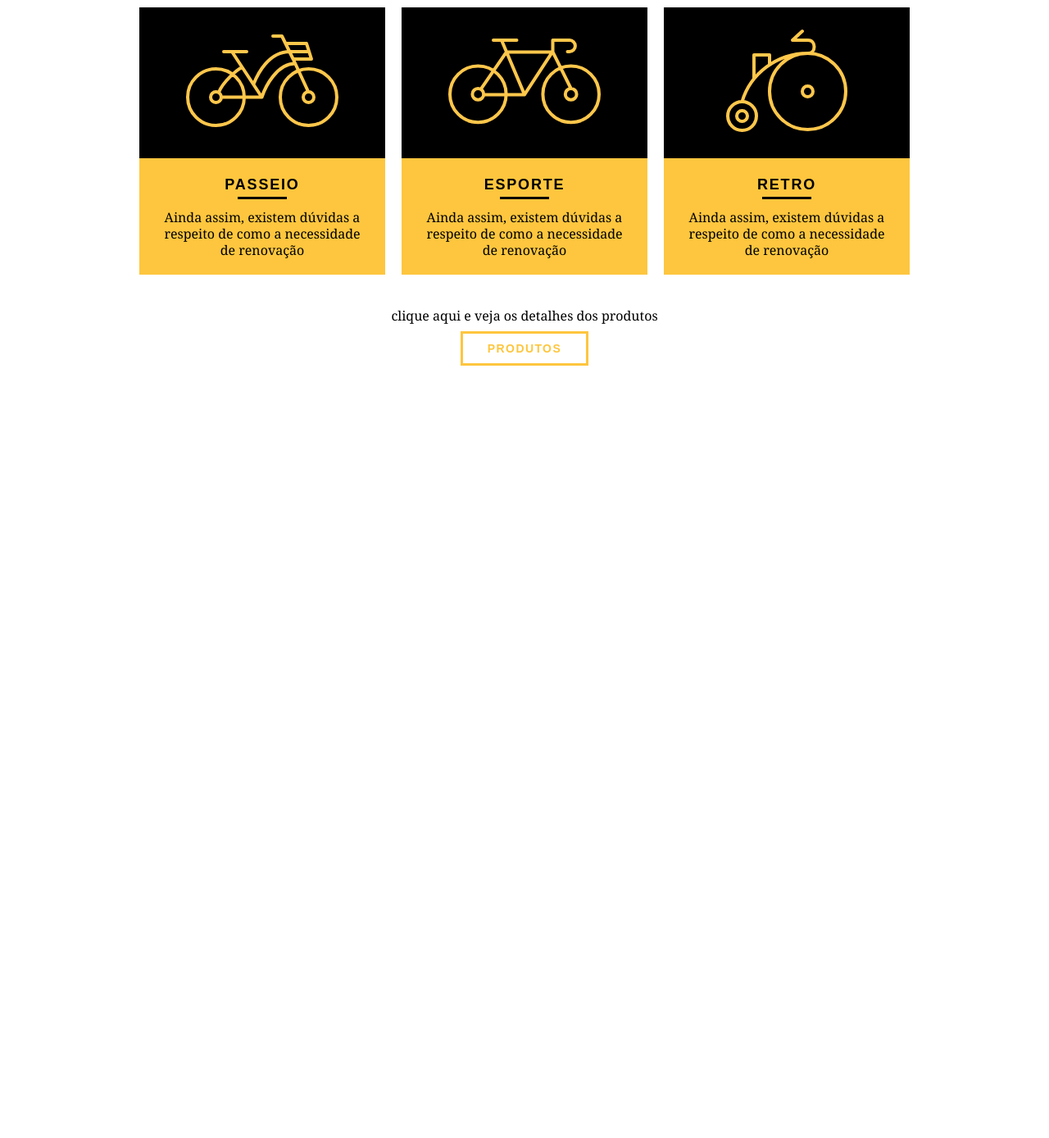
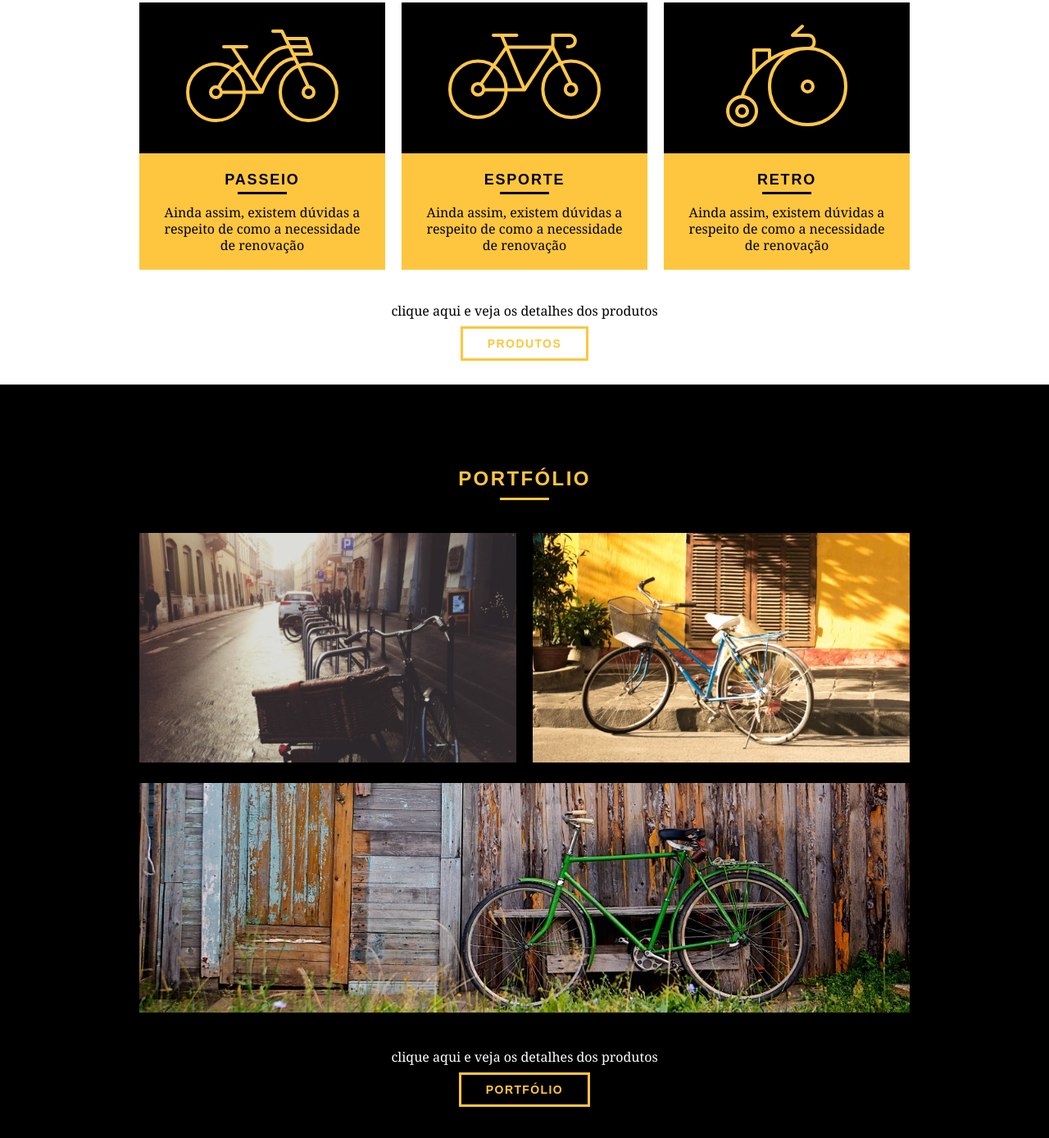
Before and after one commit to JoaoBatistaJr/Web-Design-Completo-Origamid, a plain HTML site: page Web/index.html in a window 1280 px wide. Shown: the part 614-2002 px from the top of the page at 82% size. Before the commit the page ends 1060 px from the top, so only its background shows below. Drawn offline with Linux system fonts and the light colour scheme.

Commit message:
Adicioando portfólio

```diff
--- a/Web/css/style.css
+++ b/Web/css/style.css
@@ -49,7 +49,7 @@ p {
     width: 60px;
     height: 3px;
     background: #000;
-    margin: 14px auto 10px auto;
+    margin: 8px auto;
 }
 
 
@@ -177,6 +177,7 @@ p {
 
 .call {
     padding-top: 40px;
+    padding-bottom: 40px;
     text-align: center;
     clear: both;
 }
@@ -184,3 +185,28 @@ p {
 .call p {
     margin-bottom: 20px;
 }
+
+
+/* Portfólio */
+
+.portfolio {
+    width: 100%;
+    background: #000;
+    padding: 40px 0;
+}
+
+.portfolio .subtitulo {
+    color: #fec63e;
+}
+
+.portfolio .subtitulo::after {
+    background: #fec63e;
+}
+
+.portfolio_lista li:last-child {
+    margin-top: 20px;
+}
+
+.portfolio .call p {
+    color: #fff
+}
--- a/Web/index.html
+++ b/Web/index.html
@@ -20,7 +20,7 @@
       <ul>
         <li><a href=" sobre.html ">Sobre</a></li>
         <li><a href=" produtos.html ">Produtos</a></li>
-        <li><a href=" portifolio.html ">Portifólio</a></li>
+        <li><a href=" portifolio.html ">Portfólio</a></li>
         <li><a href=" contato.html ">Contato</a></li>
       </ul>
     </nav>
@@ -72,7 +72,23 @@
       <a href=" produtos.html " class=" btn btn-preto ">Produtos</a>
     </div>
   </section>
+  <!-- Fecha Produtos -->
 
+  <section class=" portfolio ">
+    <div class=" container ">
+      <h2 class=" subtitulo ">Portfólio</h2>
+        <ul class=" portfolio_lista ">
+          <li class=" grid-8 "><img src=" img/portfolio/retro.jpg " alt=" Bicicleta Retro "></li>
+          <li class=" grid-8 "><img src=" img/portfolio/passeio.jpg " alt=" Bicicleta Passeio "></li>
+          <li class=" grid-16 "><img src=" img/portfolio/esporte.jpg " alt=" Bicicleta Esporte "></li>
+        </ul>
+        <div class=" call ">
+          <p>clique aqui e veja os detalhes dos produtos</p>
+          <a href=" produtos.html " class=" btn ">Portfólio</a>
+        </div>
+    </div>
+
+</section>
 </body>
 
 </html>
```
